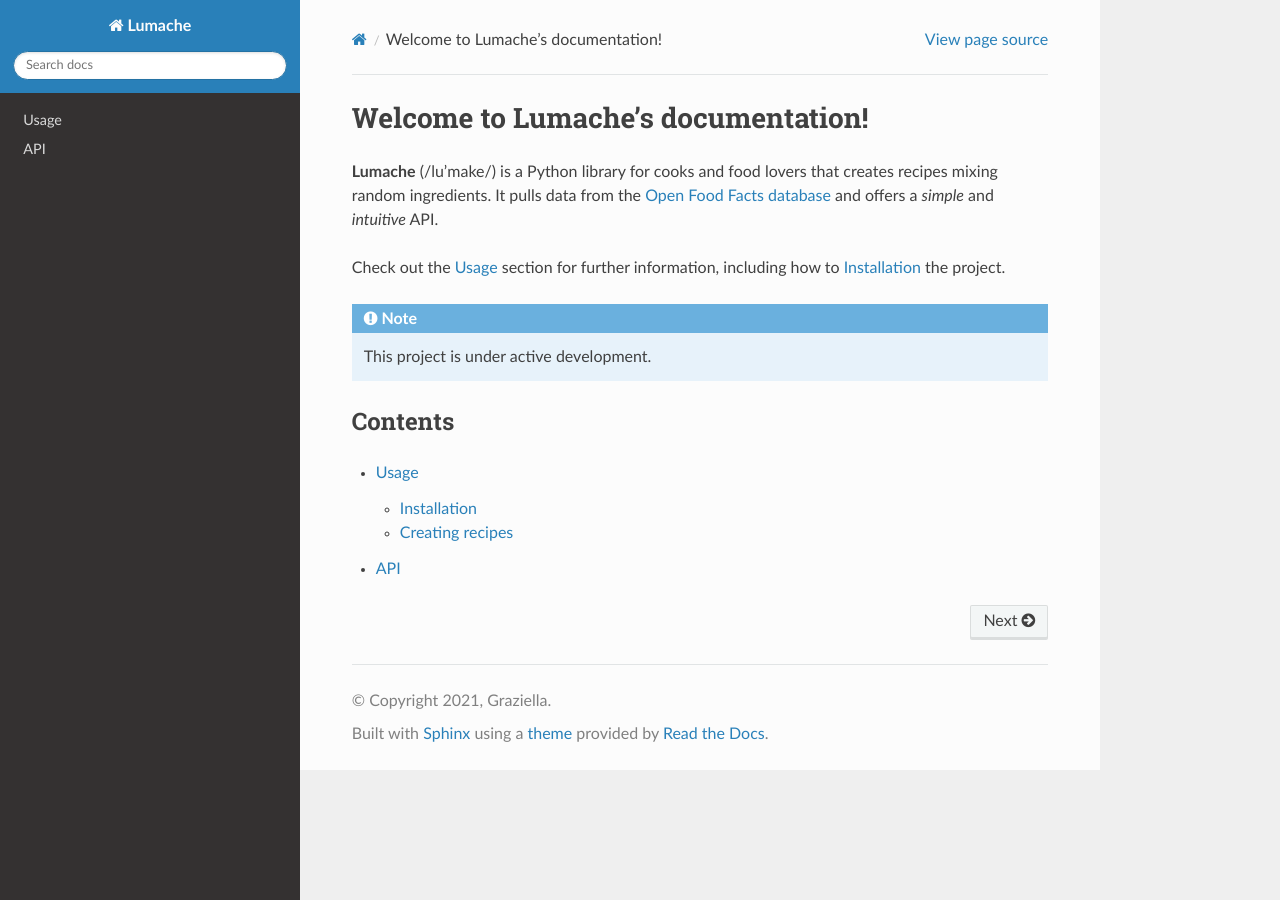
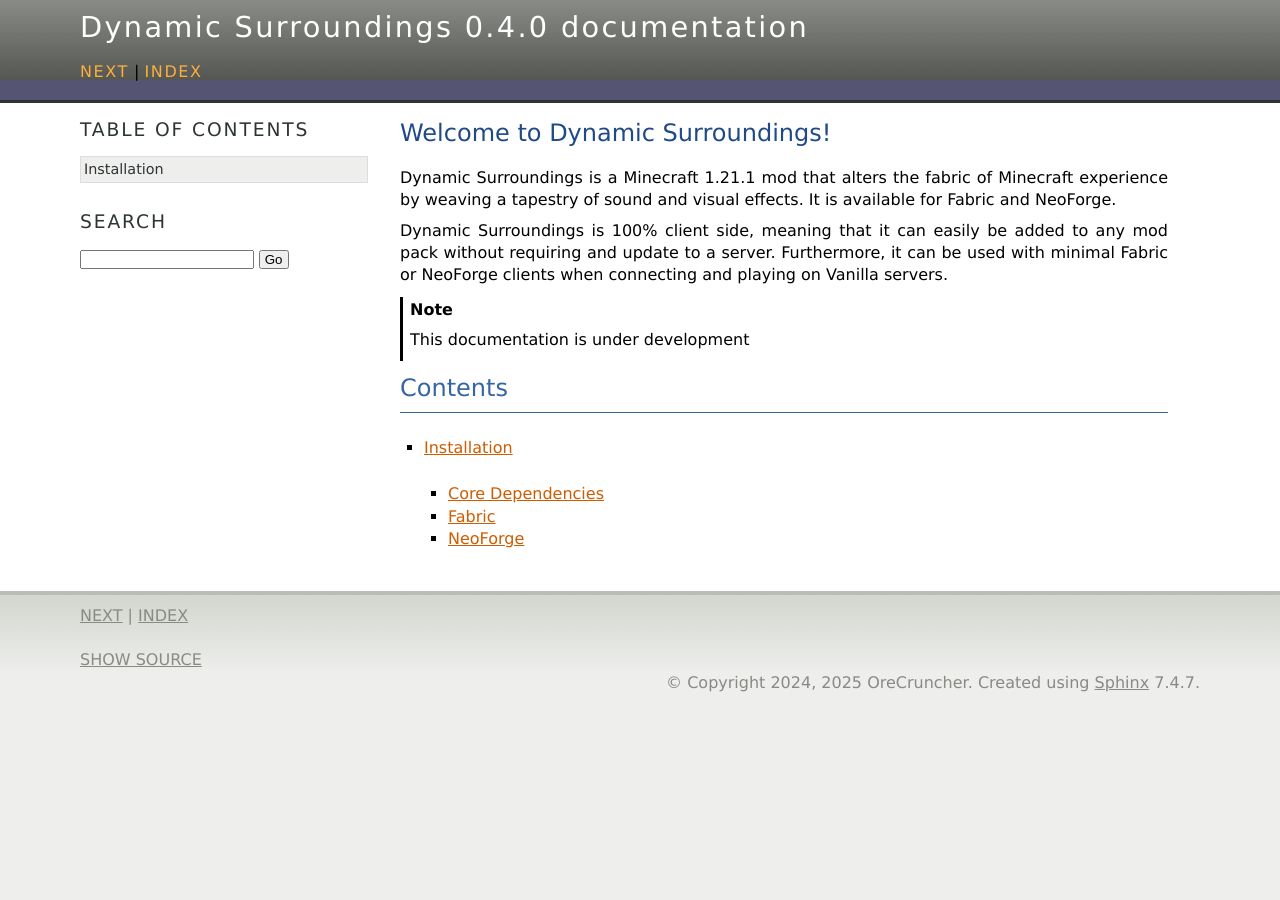
Before and after one commit to OreCruncher/DynamicSurroundingsDocs, a Sphinx documentation site: the page built from docs/source/index.rst, in a window 1280 px wide. Built offline with Sphinx 7.4.7, drawn with Linux system fonts in a browser that asks for light colours.

Commit message:
Barebones update

```diff
--- a/docs/source/api.rst
+++ /dev/null
@@ -1,7 +0,0 @@
-API
-===
-
-.. autosummary::
-   :toctree: generated
-
-   lumache
--- a/docs/source/conf.py
+++ b/docs/source/conf.py
@@ -2,12 +2,12 @@
 
 # -- Project information
 
-project = 'Lumache'
-copyright = '2021, Graziella'
-author = 'Graziella'
+project = 'Dynamic Surroundings'
+copyright = '2024, 2025 OreCruncher'
+author = 'OreCruncher'
 
-release = '0.1'
-version = '0.1.0'
+release = '0.4.0'
+version = '0.0.1'
 
 # -- General configuration
 
@@ -29,7 +29,13 @@
 
 # -- Options for HTML output
 
-html_theme = 'sphinx_rtd_theme'
+html_theme = 'agogo'
+
+html_theme_options = {
+    'bodyfont' : 'Verdana',
+    'headerfont': 'Verdana',
+    'rightsidebar': 'false'
+}
 
 # -- Options for EPUB output
 epub_show_urls = 'footnote'
--- a/docs/source/index.rst
+++ b/docs/source/index.rst
@@ -1,22 +1,16 @@
-Welcome to Lumache's documentation!
-===================================
+Welcome to Dynamic Surroundings!
+================================
+Dynamic Surroundings is a Minecraft 1.21.1 mod that alters the fabric of Minecraft experience by weaving a tapestry of sound and visual effects. It is available for Fabric and NeoForge.
 
-**Lumache** (/lu'make/) is a Python library for cooks and food lovers
-that creates recipes mixing random ingredients.
-It pulls data from the `Open Food Facts database <https://world.openfoodfacts.org/>`_
-and offers a *simple* and *intuitive* API.
-
-Check out the :doc:`usage` section for further information, including
-how to :ref:`installation` the project.
+Dynamic Surroundings is 100% client side, meaning that it can easily be added to any mod pack without requiring and update to a server. Furthermore,
+it can be used with minimal Fabric or NeoForge clients when connecting and playing on Vanilla servers.
 
 .. note::
-
-   This project is under active development.
+   This documentation is under development
 
 Contents
 --------
 
 .. toctree::
 
-   usage
-   api
+   installation
```
Also changed, not shown: docs/source/installation.rst (added, +27 -0 lines), docs/source/usage.rst (deleted, +0 -33 lines), .readthedocs.yaml.
